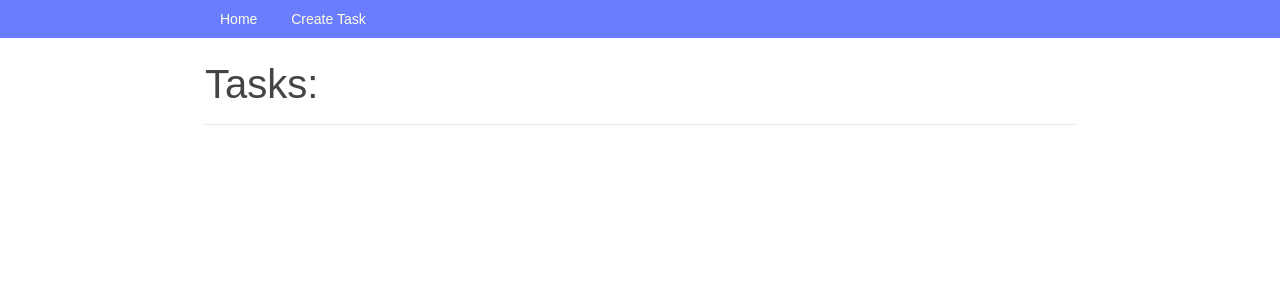
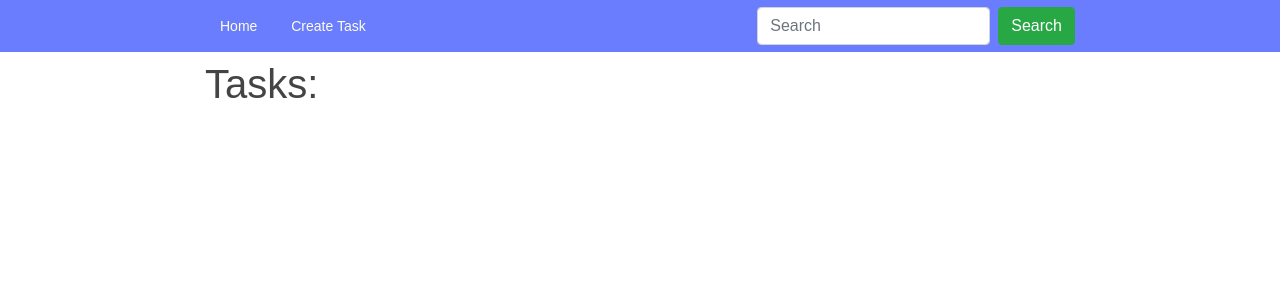
Before and after one commit to aizh-pro/to_do, a Django app: page / in a window 1280 px wide. Shown: the top 300 px of the page. Run offline with Django 3.2, Linux system fonts and the light colour scheme; data that the repository does not hold is empty; parts of the project's set-up code (start-up, migrations or seed data) failed here and were passed over; some libraries are stand-ins or nearby versions.

Commit message:
homework final , search and pagination.html

```diff
--- a/source/webapp/forms.py
+++ b/source/webapp/forms.py
@@ -65,3 +65,7 @@ class TaskForm(forms.ModelForm):
         if date.today() >= deadline:
             raise ValidationError("The date cannot be in the past!")
         return deadline
+
+
+class SimpleSearchForm(forms.Form):
+    search = forms.CharField(max_length=100, required=False, label="Найти")
--- a/source/webapp/static/css/style.css
+++ b/source/webapp/static/css/style.css
@@ -4,13 +4,11 @@ body {
     color: #444444;
     margin-top: 60px;
 }
-
 .container {
     margin: 0 auto;
     width: 100%;
     max-width: 900px;
 }
-
 .navbar {
     display: block;
     background: #6a7dff;
@@ -22,7 +20,6 @@ body {
     box-sizing: border-box;
     padding: 7px 30px;
 }
-
 .menu {
     font-size: 14px;
     line-height: 1;
@@ -31,27 +28,21 @@ body {
     display: inline-block;
     color: #fffee8;
 }
-
 .menu li {
     display: inline-block;
 }
-
 .menu a {
     display: inline-block;
     text-decoration: none;
     color: inherit;
     padding: 5px 15px;
 }
-
 .menu a:hover {
     color: #ffc122;
     text-decoration: underline;
 }
 .block {
     margin-top: 25px;
-}
-label {
-  white-space: pre-wrap;
 }
 
 body {
@@ -61,13 +52,11 @@ body {
     /* отступ, чтобы компенсировать высоту навбара */
     margin-top: 60px;
 }
-
 .container {
     margin: 0 auto;
     width: 100%;
     max-width: 900px;
 }
-
 .menu {
     font-size: 14px;
     line-height: 1;
@@ -82,18 +71,59 @@ body {
     color: inherit;
     padding: 5px 15px;
 }
-
 .menu a:hover {
     color: #ffc122;
     text-decoration: underline;
 }
-
 .pre {
     white-space: pre;
 }
-
 .error {
     font-weight: bold;
     color: red;
     margin-top: 2px;
 }
+.pagination {
+    text-align: center;
+}
+
+.pagination a, .pagination .page-disabled {
+    display: inline-block;
+    border: solid 1px #6a7ddd;
+    border-radius: 3px;
+    padding: 5px;
+    margin: 3px;
+}
+
+.pagination a {
+    background: #6a7ddd;
+    color: white;
+    text-decoration: none;
+}
+
+.pagination a:hover {
+    background: #6a7dff;
+    text-decoration: underline;
+}
+
+.pagination .page-disabled {
+    background: #6a7dcc;
+    color: #dddddd
+}
+
+.pagination .current-page {
+    display: inline-block;
+}
+
+.pagination .current-page input {
+    width: 50px;
+    padding: 5px 7px;
+    font-size: inherit;
+    border-radius: 5px;
+    text-align: center;
+    border: solid 1px gray;
+}
+.search-form {
+    display: inline-block;
+    float: right;
+}
--- a/source/webapp/templates/base.html
+++ b/source/webapp/templates/base.html
@@ -20,6 +20,14 @@
             <li><a href="{% url 'task_create' %}">Create Task</a></li>
             {% block menu %}{% endblock %}
         </ul>
+        {% block search %}
+{#            <div class="search-form">#}
+{#                <form action="{% url 'index' %}" method="GET">#}
+{#                    {{ search_form.search }}#}
+{#                    <input type="submit" value="Найти">#}
+{#                </form>#}
+{#            </div>#}
+        {% endblock %}
     </div>
 </nav>
 <div class="container">
--- a/source/webapp/templates/index.html
+++ b/source/webapp/templates/index.html
@@ -1,21 +1,29 @@
 {% extends 'base.html' %}
 
-{% block menu %}
+ {% block search %}
+    <div class="search-form">
+ <form class="form-inline" action="{% url 'index' %}" method="GET">
 
+    <input class="form-control mr-sm-2" type="search" placeholder="Search" aria-label="Search"   {{ search_form.search }}>
+    <button class="btn btn-success my-2 my-sm-0" type="submit">Search</button>
+  </form>
+
+    </div>
 {% endblock %}
 {% block content %}
    <h1>Tasks:</h1>
-   <hr/>
-
+    {% if is_paginated %}
+   {% include 'partial/pagination.html' %}
+    {% endif %}
    {% for task in tasks %}
-
         <h2><a href="{% url 'task_view' task.pk %}">{{ task.pk }}.{{ task.title }}</a></h2>
         <p>Статус: {{ task.get_status_display }}</p>
     <p>Deadline:{{ task.deadline }} | Created at:{{ task.created_at }}</p>
     <p><a href="{% url 'task_view' task.pk %}">Подробнее</a></p>
     <p><a href="{% url 'task_update' task.pk %}">Update</a></p>
-
-       <hr/>
    {% endfor %}
+      {% if is_paginated %}
+   {% include 'partial/pagination.html' %}
+    {% endif %}
 
 {% endblock %}
--- a/source/webapp/views.py
+++ b/source/webapp/views.py
@@ -1,18 +1,32 @@
 from django.shortcuts import redirect, get_object_or_404
 from django.urls import reverse
-from django.views.generic import TemplateView, FormView
-
+from django.views.generic import TemplateView, FormView, ListView
+from .base_view import FormView as CustomFormView, ListView as CustomListView
 from webapp.models import Task
-from .forms import TaskForm
+from .forms import TaskForm, SimpleSearchForm
+from django.db.models import Q
 
 
-class IndexView(TemplateView):
+class IndexView(ListView):
     template_name = 'index.html'
+    context_object_name = 'tasks'
+    paginate_by = 10
 
-    def get_context_data(self, **kwargs):
-        context = super().get_context_data(**kwargs)
-        context['tasks'] = Task.objects.all()
-        return context
+    def get_context_data(self,*, object_list=None, **kwargs):
+        form = SimpleSearchForm(data=self.request.GET)
+        kwargs['search_form'] = form
+        return super().get_context_data(object_list=object_list,**kwargs)
+
+    def get_queryset(self):
+        data = Task.objects.all()
+
+        form = SimpleSearchForm(data=self.request.GET)
+        if form.is_valid():
+            search = form.cleaned_data['search']
+            if search:
+                data = data.filter(Q(title__icontains=search) | Q(description__icontains=search))
+
+        return data.order_by('-created_at')
 
 
 class TaskView(TemplateView):
@@ -27,7 +41,7 @@ class TaskView(TemplateView):
         context['task'] = task
         return context
 
-class TaskCreateView(FormView):
+class TaskCreateView(CustomFormView):
     template_name = 'task_create.html'
     form_class = TaskForm
 
```
Also changed, not shown: source/webapp/base_view.py (+13 -1 lines), source/webapp/templates/partial/pagination.html (added, +22 -0 lines).
